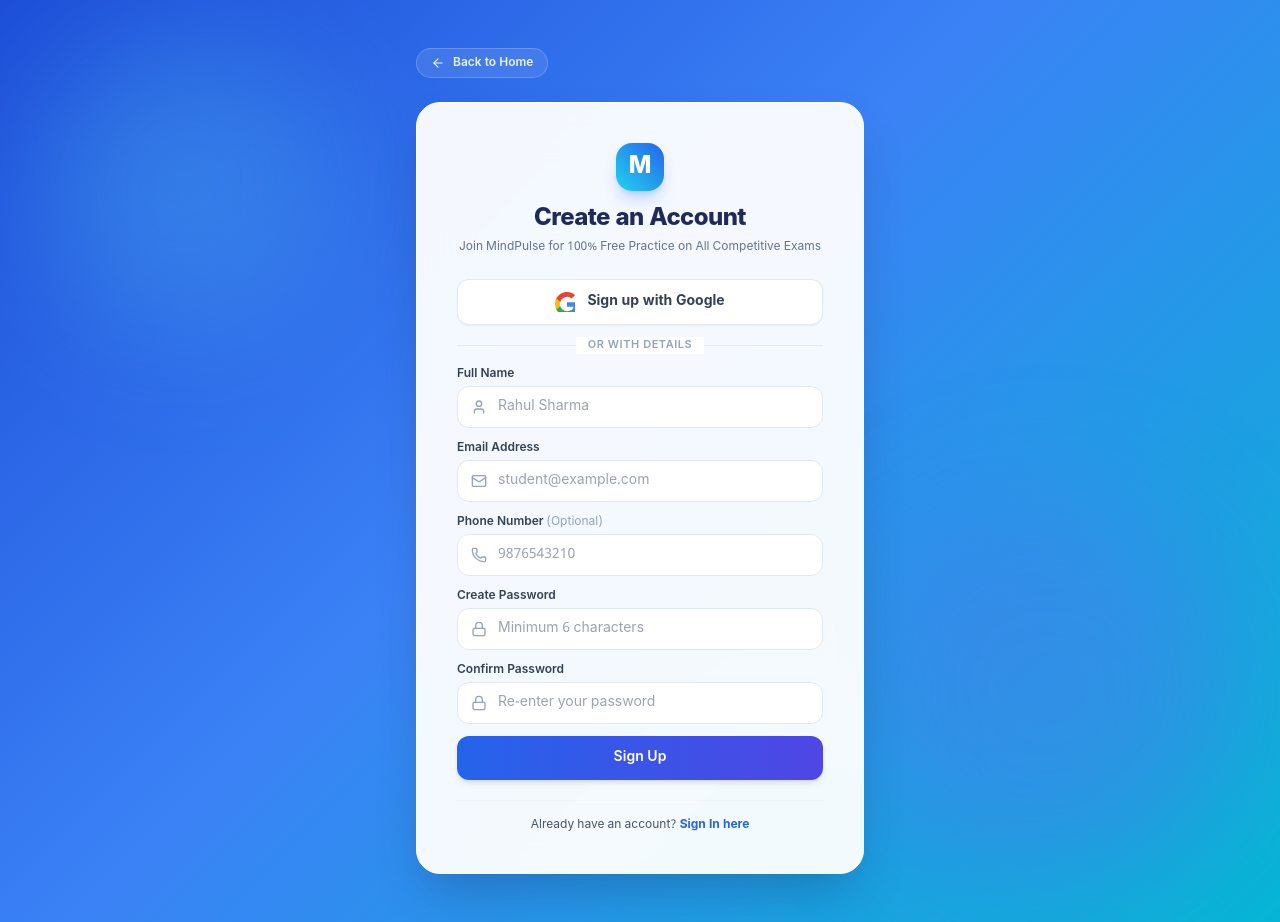
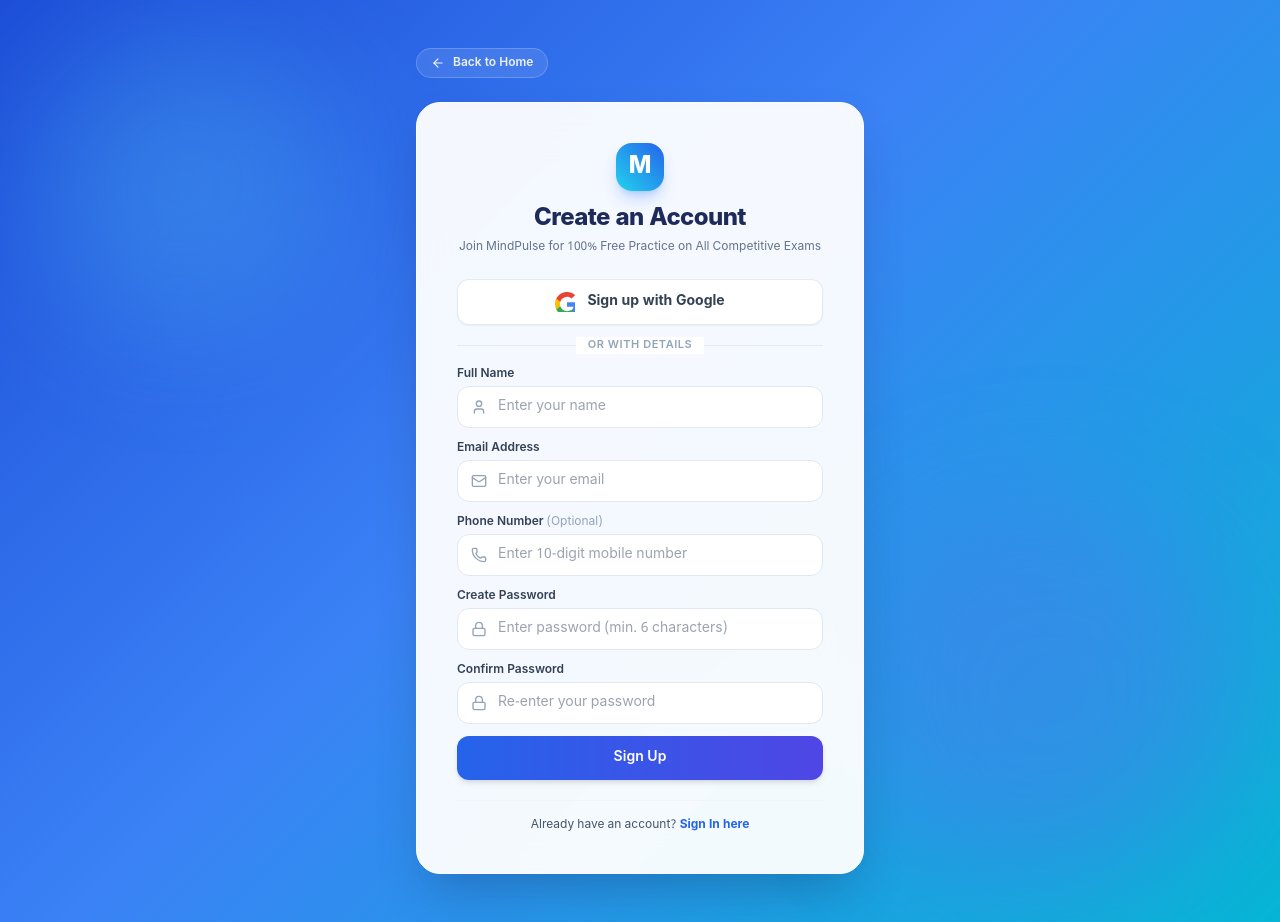
Before and after one commit to White-Devil388/MindPulse, a React (Vite) app in the folder front-end/: page /signup in a window 1280 px wide. Built offline with nearby package versions, Linux system fonts and the light colour scheme; no server answers.

Commit message:
style(auth): update input placeholders to simple clean examples across signup and login forms

```diff
--- a/front-end/src/pages/Login.jsx
+++ b/front-end/src/pages/Login.jsx
@@ -161,7 +161,7 @@ export default function Login() {
                   required
                   value={email}
                   onChange={(e) => setEmail(e.target.value)}
-                  placeholder="student@example.com"
+                  placeholder="Enter your email"
                   className="w-full pl-10 pr-4 py-2.5 rounded-xl border border-slate-200 text-sm focus:outline-none focus:ring-2 focus:ring-blue-500 text-slate-800"
                 />
               </div>
@@ -178,7 +178,7 @@ export default function Login() {
                   required
                   value={password}
                   onChange={(e) => setPassword(e.target.value)}
-                  placeholder="••••••••"
+                  placeholder="Enter your password"
                   className="w-full pl-10 pr-4 py-2.5 rounded-xl border border-slate-200 text-sm focus:outline-none focus:ring-2 focus:ring-blue-500 text-slate-800"
                 />
               </div>
--- a/front-end/src/pages/Signup.jsx
+++ b/front-end/src/pages/Signup.jsx
@@ -183,7 +183,7 @@ export default function Signup() {
                   required
                   value={name}
                   onChange={(e) => setName(e.target.value)}
-                  placeholder="Rahul Sharma"
+                  placeholder="Enter your name"
                   className="w-full pl-10 pr-4 py-2.5 rounded-xl border border-slate-200 text-sm focus:outline-none focus:ring-2 focus:ring-blue-500 text-slate-800"
                 />
               </div>
@@ -200,7 +200,7 @@ export default function Signup() {
                   required
                   value={email}
                   onChange={(e) => setEmail(e.target.value)}
-                  placeholder="student@example.com"
+                  placeholder="Enter your email"
                   className="w-full pl-10 pr-4 py-2.5 rounded-xl border border-slate-200 text-sm focus:outline-none focus:ring-2 focus:ring-blue-500 text-slate-800"
                 />
               </div>
@@ -216,7 +216,7 @@ export default function Signup() {
                   type="tel"
                   value={phone}
                   onChange={(e) => setPhone(e.target.value)}
-                  placeholder="9876543210"
+                  placeholder="Enter 10-digit mobile number"
                   maxLength={13}
                   className="w-full pl-10 pr-4 py-2.5 rounded-xl border border-slate-200 text-sm focus:outline-none focus:ring-2 focus:ring-blue-500 text-slate-800"
                 />
@@ -234,7 +234,7 @@ export default function Signup() {
                   required
                   value={password}
                   onChange={(e) => setPassword(e.target.value)}
-                  placeholder="Minimum 6 characters"
+                  placeholder="Enter password (min. 6 characters)"
                   className="w-full pl-10 pr-4 py-2.5 rounded-xl border border-slate-200 text-sm focus:outline-none focus:ring-2 focus:ring-blue-500 text-slate-800"
                 />
               </div>
```
